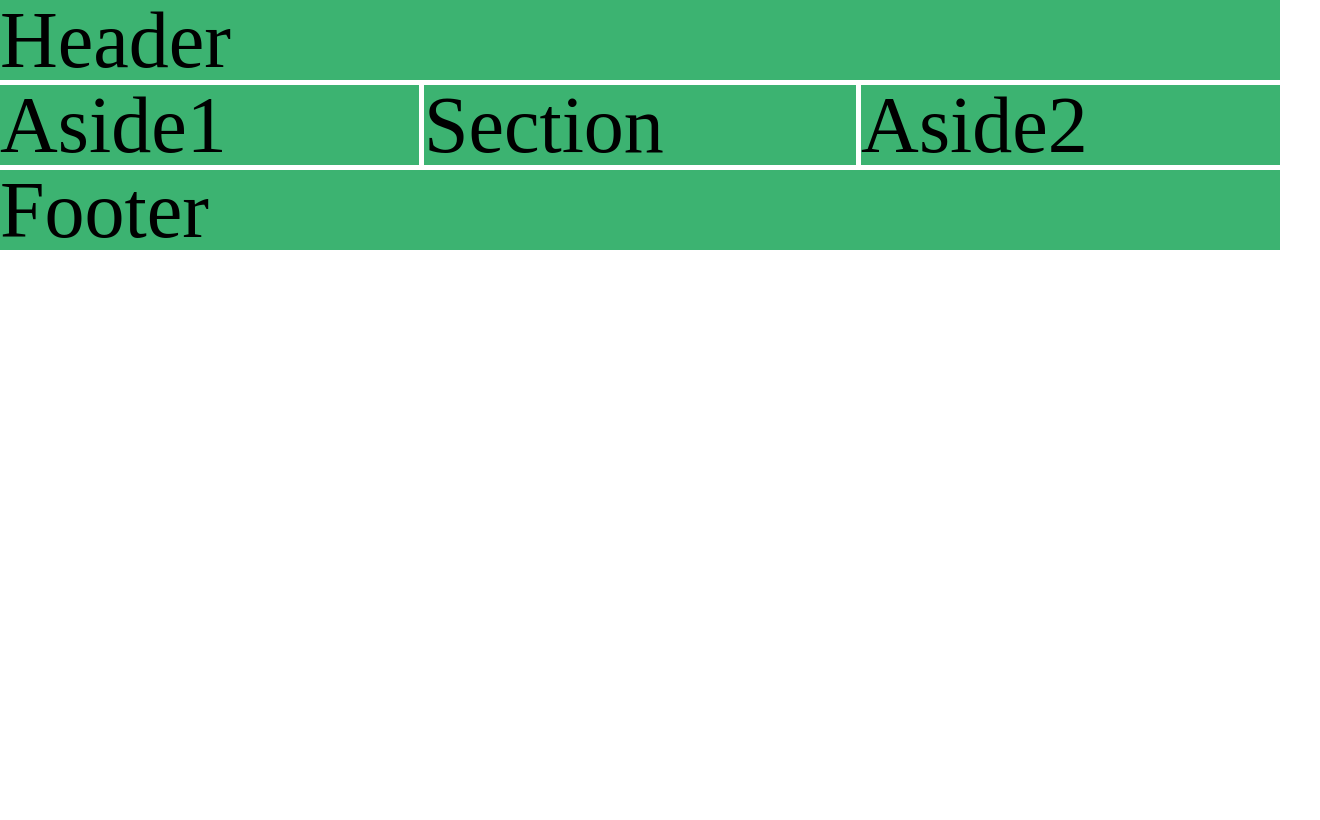
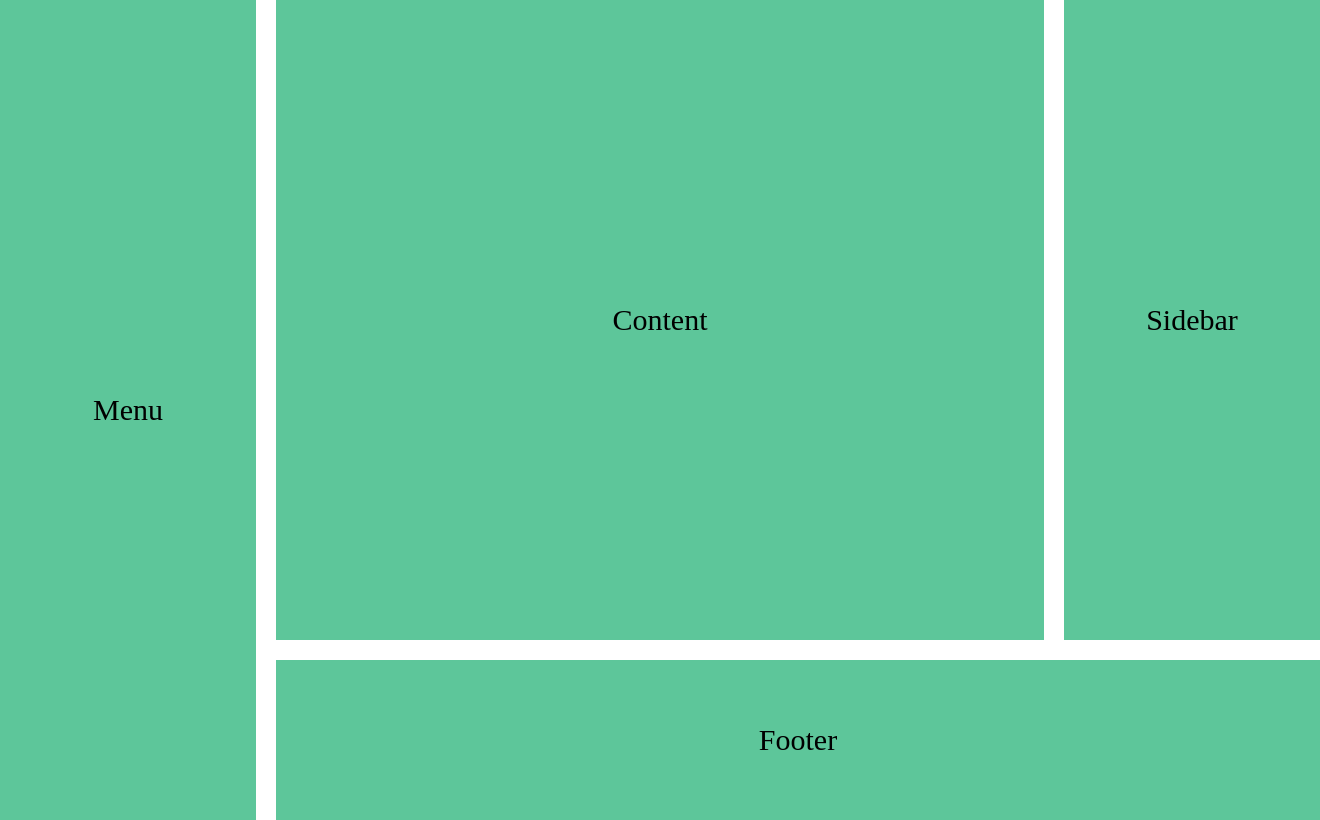
Before and after one commit to junsikwon/css_grid_example, a plain HTML site: page part4/index.html in a window 1280 px wide. Shown: the whole page, 1320 px wide, since content can reach past the window. Drawn offline with Linux system fonts and the light colour scheme.

Commit message:
Updated CSS Grid Tutorial
part1 ~ part4

```diff
--- a/grid.css
+++ b/part1/grid.css
@@ -1,34 +1,33 @@
-/* Add your styles here */
-
 .container {
     display: grid;
     grid-gap: 5px;
     grid-template-areas:
     "header header header"
-    "aside-1 section aside-2"
+    "nav section aside"
     "footer footer footer";
 }
 
 /* All Grid Items */
 .container > * {
-    background-color: mediumseagreen;
-    font-size: 80px;
+    background-color: rgb(113, 163, 240);
+    font-size: 40px;
+    padding: 4px;
 }
 
 header {
     grid-area: header;
 }
 
-aside:nth-of-type(1) {
-    grid-area: aside-1;
+nav {
+    grid-area: nav;
 }
 
 section {
     grid-area: section;
 }
 
-aside:nth-of-type(2) {
-    grid-area: aside-2;
+aside: {
+    grid-area: aside;
 }
 
 footer {
--- /dev/null
+++ b/part2/grid.css
@@ -0,0 +1,18 @@
+.container {
+    display: grid;
+    grid-gap: 20px;
+    height: 100vh;
+    grid-template-columns: 100px 200px auto auto;
+}
+
+.grid-item {
+    background-color: rgb(74, 173, 228);
+}
+
+.grid-item:nth-of-type(2) {
+  grid-row-start: span 2;
+}
+
+.grid-item:nth-of-type(6) {
+  grid-column: 3 / span 2;
+}
--- /dev/null
+++ b/part3/grid.css
@@ -0,0 +1,11 @@
+.container {
+    display: grid;
+    height: 100vh;
+    grid-template-columns: 1fr 4fr 1fr;
+    grid-gap: 10px 100px;
+    margin: 10px;
+}
+
+.grid-item {
+    background-color: rgb(74, 173, 228);
+}
--- /dev/null
+++ b/part4/grid.css
@@ -0,0 +1,32 @@
+.container {
+    display: grid;
+    height: 100vh;
+    grid-template-columns:
+        [left-navbar-start] 20%
+        [left-sidebar-end content-start] 60%
+        [content-end right-sidebar-start] 20%
+        [right-sidebar-end];
+    grid-template-rows:
+        [body-start] 80%
+        [body-end footer-start] 20%
+        [footer-end];
+
+    grid-gap: 20px;
+}
+
+.container > * {
+    background-color: rgb(93, 198, 154);
+    font-size: 30px;
+    display: flex;
+    align-items: center;
+    justify-content: center;
+    text-align: center;
+}
+
+.footer {
+    grid-column: content-start / right-sidebar-end;
+}
+
+.left-navbar {
+    grid-row: body-start / footer-end;
+}
--- a/index.html
+++ b/part4/index.html
@@ -4,17 +4,16 @@
     <meta charset="UTF-8">
     <meta name="viewport" content="width=device-width, initial-scale=1.0">
     <meta http-equiv="X-UA-Compatible" content="ie=edge">
-    <link rel="stylesheet" href="./reset.css">
+    <link rel="stylesheet" href="../reset.css">
     <link rel="stylesheet" href="./grid.css">
     <title>Document</title>
 </head>
 <body>
     <div class="container">
-        <header>Header</header>
-        <aside>Aside1</aside>
-        <section>Section</section>
-        <aside>Aside2</aside>
-        <footer>Footer</footer>
+        <div class="left-navbar">Menu</div>
+        <div class="content">Content</div>
+        <div class="right-sidebar">Sidebar</div>
+        <div class="footer">Footer</div>
     </div>
 </body>
 </html>
```
Also changed, not shown: part1/index.html (added, +20 -0 lines), part2/index.html (added, +21 -0 lines), part3/index.html (added, +25 -0 lines), assets/저장용.PNG (added), 1 other file.
